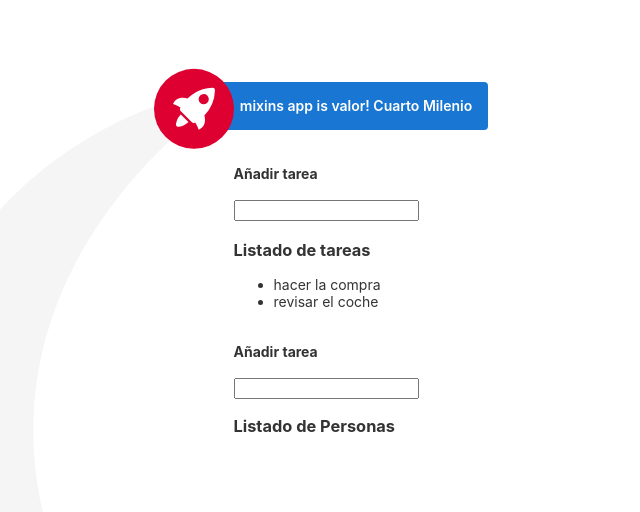
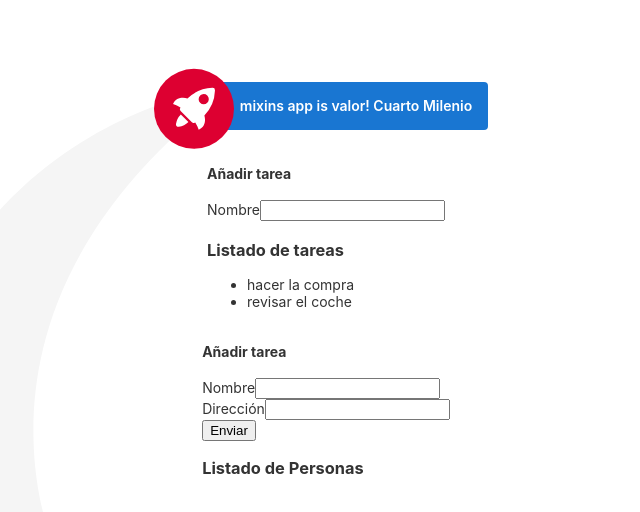
Before and after one commit to pepesan/ejemplo-angular-13-01-basico, an Angular app: page / in a window 1280 px wide. Shown: the top 512 px of the page, without its empty margins (314-954 px from the left). Built offline with nearby package versions, Linux system fonts and the light colour scheme.

Commit message:
mejoras del ejercicio de personas

```diff
--- a/src/app/personas/personas.component.html
+++ b/src/app/personas/personas.component.html
@@ -1,7 +1,18 @@
 <h4>Añadir tarea</h4>
 <form (submit)="addPersona()" >
-  <input type="text" [(ngModel)]="persona.nombre"
+  <div>
+    <label>Nombre</label>
+    <input type="text" [(ngModel)]="persona.nombre"
          [ngModelOptions]="{standalone: true}"/>
+  </div>
+  <div>
+    <label>Dirección</label>
+    <input type="text" [(ngModel)]="persona.direccion"
+           [ngModelOptions]="{standalone: true}"/>
+  </div>
+  <div>
+    <input type="submit" value="Enviar">
+  </div>
 </form>
 <h3>Listado de Personas</h3>
 <ul>
--- a/src/app/personas/personas.component.ts
+++ b/src/app/personas/personas.component.ts
@@ -20,7 +20,7 @@ export class PersonasComponent implements OnInit {
   }
   public addPersona(){
     console.log("addPersona");
-    let newPersona= new Persona(this.persona.nombre);
+    let newPersona= new Persona(this.persona.nombre, this.persona.direccion);
     this.personas.push(newPersona);
     this.persona= new Persona();
 
--- a/src/app/todos/todos.component.html
+++ b/src/app/todos/todos.component.html
@@ -1,7 +1,10 @@
 <h4>Añadir tarea</h4>
 <form (submit)="addTodo()" >
+  <div>
+  <label>Nombre</label>
   <input type="text" [(ngModel)]="todo.text"
          [ngModelOptions]="{standalone: true}"/>
+  </div>
 </form>
 <h4>{{todo.text}}</h4>
 <h3>Listado de tareas</h3>
```
